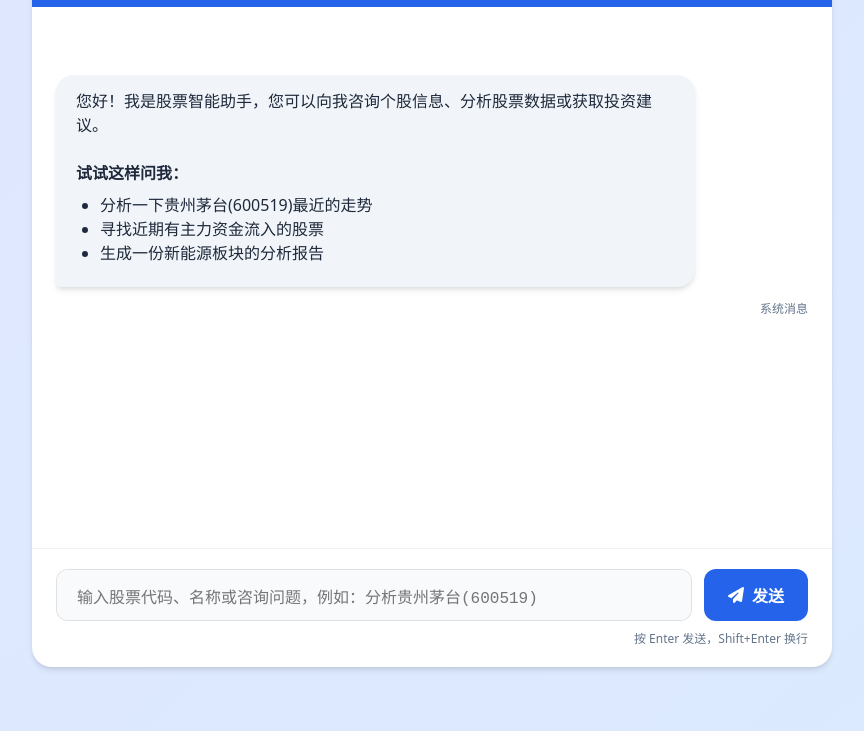
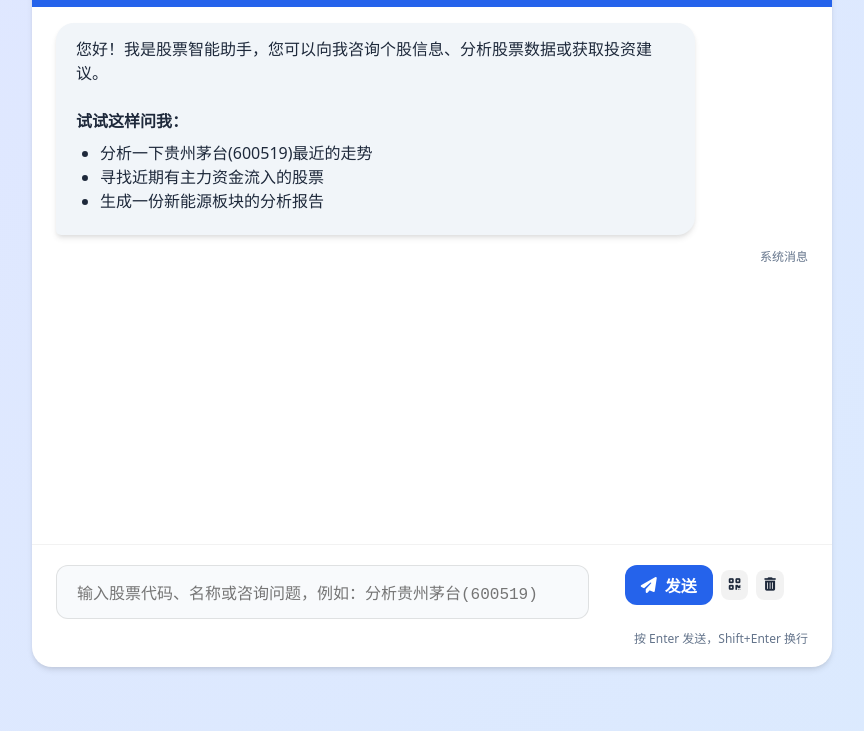
Before and after one commit to PaxtonXia/stock_dashboard_2, an Electron app: page chat.html in a window 1200 px wide. Shown: the part 101-832 px from the top of the page, without its empty margins (168-1032 px from the left). Drawn offline with Linux system fonts and the light colour scheme.

Commit message:
Update new files

```diff
--- a/chat.html
+++ b/chat.html
@@ -114,20 +114,26 @@
         .action-button {
             display: flex;
             align-items: center;
-            gap: 0.5rem;
-            background: rgba(255, 255, 255, 0.1);
-            color: white;
+            justify-content: center;
+            background: rgba(0, 0, 0, 0.05);
+            color: var(--text);
             border: none;
             border-radius: 8px;
-            padding: 0.5rem 1rem;
-            text-decoration: none;
-            font-size: 0.875rem;
-            font-weight: 500;
+            padding: 0.5rem;
             cursor: pointer;
             transition: var(--transition);
         }
 
         .action-button:hover {
+            background: rgba(0, 0, 0, 0.1);
+        }
+
+        [data-theme="dark"] .action-button {
+            background: rgba(255, 255, 255, 0.1);
+            color: white;
+        }
+
+        [data-theme="dark"] .action-button:hover {
             background: rgba(255, 255, 255, 0.2);
         }
 
@@ -382,7 +388,7 @@
         <div class="header">
             <div class="logo">
                 <i class="fas fa-chart-line"></i>
-                <span>股票智能助手</span>
+                <span>股票AI小助手</span>
             </div>
             <div style="display: flex; align-items: center; gap: 1rem;">
                 <!-- 扫码入群小图标（icon） -->
@@ -395,15 +401,6 @@
             </div>
         </div>
 
-        <div class="button-container">
-
-            <button class="action-button">
-                <i class="fas fa-qrcode"></i> 扫码进群
-            </button>
-            <button class="action-button" id="clearChat">
-                <i class="fas fa-trash-alt"></i> 清空对话
-            </button>
-        </div>
 
         <div id="messages" class="messages-container">
             <div class="msg-group">
@@ -430,9 +427,17 @@
                     rows="1"
                     placeholder="输入股票代码、名称或咨询问题，例如：分析贵州茅台(600519)"
                 ></textarea>
-                <button id="sendBtn">
-                    <i class="fas fa-paper-plane"></i> 发送
-                </button>
+                <div class="button-container" style="display: flex; gap: 0.5rem; align-items: center;">
+                    <button id="sendBtn" style="padding: 0.5rem 1rem; display: flex; align-items: center; gap: 0.5rem;">
+                        <i class="fas fa-paper-plane"></i> 发送
+                    </button>
+                    <button class="action-button" title="扫码进群" style="padding: 0.5rem;">
+                        <i class="fas fa-qrcode"></i>
+                    </button>
+                    <button class="action-button" id="clearChat" title="清空对话" style="padding: 0.5rem;">
+                        <i class="fas fa-trash-alt"></i>
+                    </button>
+                </div>
             </div>
             <div class="input-hint">按 Enter 发送，Shift+Enter 换行</div>
         </div>
@@ -625,8 +630,8 @@
 
         // 扫码入群小图标点击事件
         document.getElementById('scanJoinBtn').addEventListener('click', showQRCode);
-        // 兼容原扫码进群按钮
-        document.querySelector('.action-button:nth-child(2)').addEventListener('click', showQRCode);
+        // 兼容扫码进群按钮
+        document.querySelector('.input-container .action-button[title="扫码进群"]').addEventListener('click', showQRCode);
 
         function showQRCode() {
             // 创建二维码图片（注意图片名为join-together.png）
```
